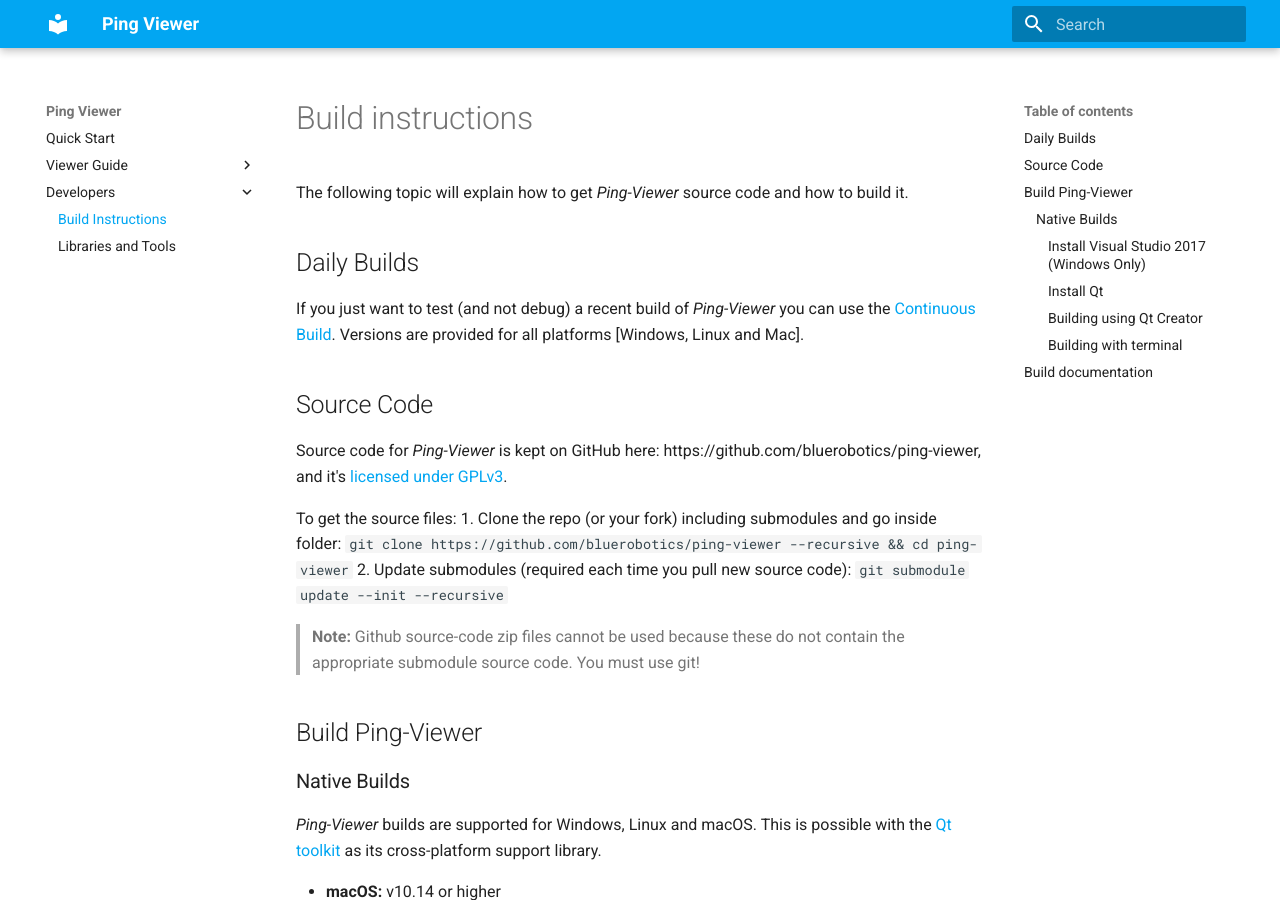
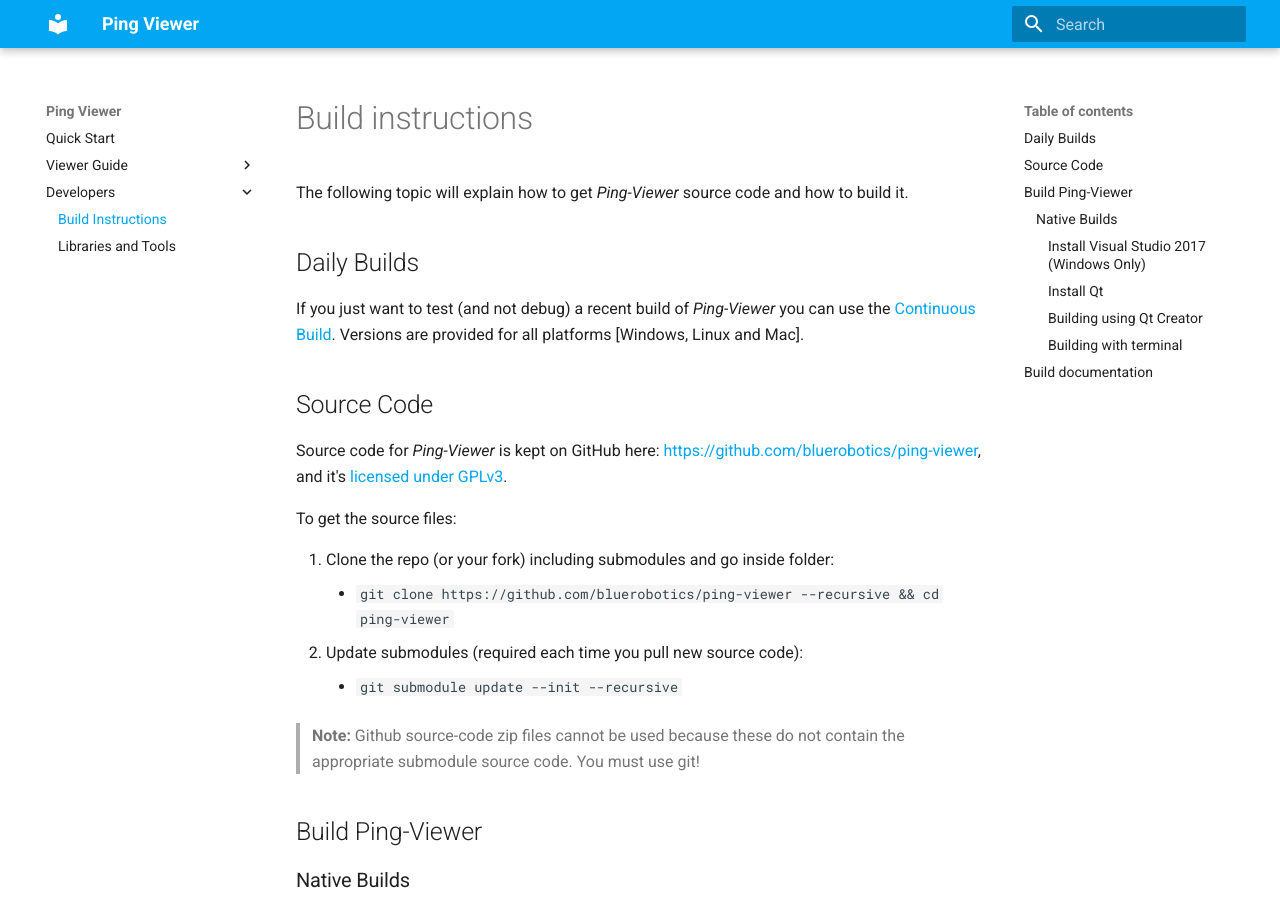
Before and after one commit to bluerobotics/ping-viewer, an MkDocs documentation site: the page built from docs/build-instructions.md, in a window 1280 px wide and 900 px high. Built offline with MkDocs 1.6.1 and Material for MkDocs 9.7.7, drawn with Linux system fonts in a browser that asks for light colours; part of the change alters nothing that is shown; some of the changed text lies outside the part shown.

````diff
--- a/docs/build-instructions.md
+++ b/docs/build-instructions.md
@@ -8,17 +8,14 @@ If you just want to test (and not debug) a recent build of *Ping-Viewer* you can
 
 ## Source Code
 
-Source code for *Ping-Viewer* is kept on GitHub here: https://github.com/bluerobotics/ping-viewer, and it's [licensed under GPLv3](https://github.com/bluerobotics/ping-viewer/blob/master/LICENSE.md).
+Source code for *Ping-Viewer* is kept on GitHub here: [https://github.com/bluerobotics/ping-viewer](https://github.com/bluerobotics/ping-viewer), and it's [licensed under GPLv3](https://github.com/bluerobotics/ping-viewer/blob/master/LICENSE.md).
 
 To get the source files:
+
 1. Clone the repo (or your fork) including submodules and go inside folder:
-   ```
-   git clone https://github.com/bluerobotics/ping-viewer --recursive && cd ping-viewer
-   ```
+    - `git clone https://github.com/bluerobotics/ping-viewer --recursive && cd ping-viewer`
 2. Update submodules (required each time you pull new source code):
-   ```
-   git submodule update --init --recursive
-   ```
+    - `git submodule update --init --recursive`
 
 > **Note:** Github source-code zip files cannot be used because these do not contain the appropriate submodule source code. You must use git!
 
@@ -96,3 +93,4 @@ When installing, you must minimally select all Visual C++ components.
     - `pipenv run mkdocs build`
 6. Access the generated documentation using your favorite browser.
     - `cd ping-viewer && firefox index.html`
+    - `cd ping-viewer && open -a "Firefox" index.html` on MacOS
````
